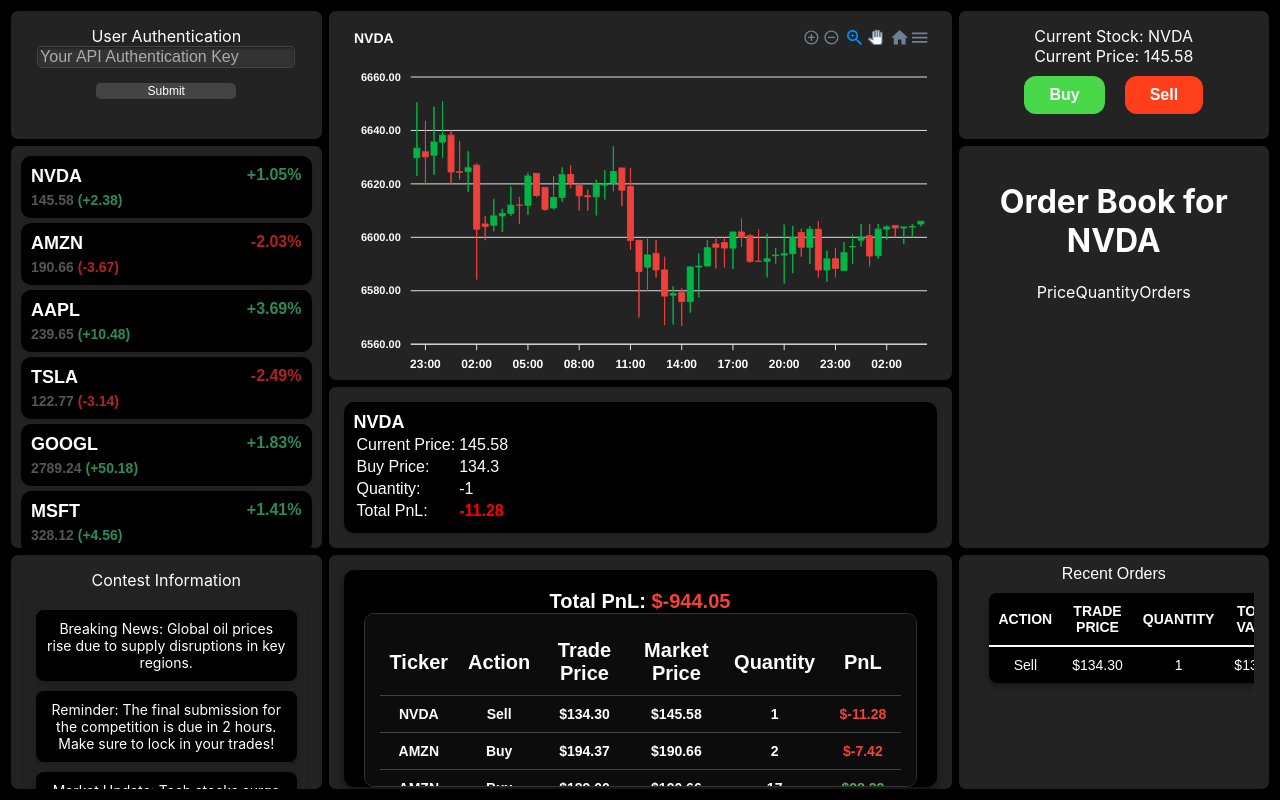
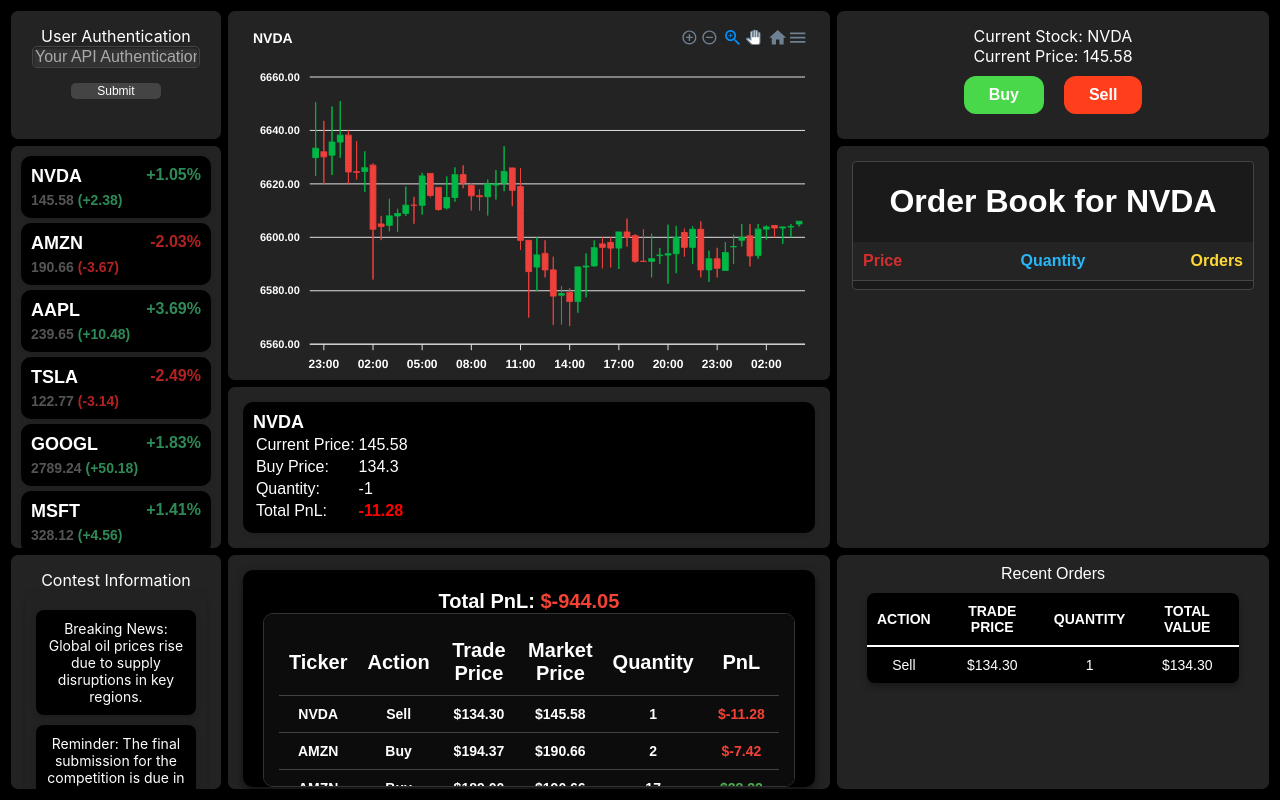
Before and after one commit to Nehal70/Trading-Competition, a React (Create React App) app: page / in a window 1280 px wide. Built offline with nearby package versions, Linux system fonts and the light colour scheme.

Commit message:
Update OrderBookWidgets.css

```diff
--- a/src/widgets/OrderBookWidgets.css
+++ b/src/widgets/OrderBookWidgets.css
@@ -1,31 +1,104 @@
-/* Header Row */
-.price-level-header {
+/* Container for the entire order book */
+.order-book-widget {
+  width: 400px;               /* adjust as needed */
+  margin: 0 auto;             /* center horizontally */
+  font-family: sans-serif;
+  background-color: #1a1a1a;
+  color: #ffffff;
+  border: 1px solid #444;
+  border-radius: 4px;
+  padding-bottom: 8px;
+}
+
+/* The single row that labels the columns (Price, Quantity, Orders) */
+.column-headers {
   display: flex;
   justify-content: space-between;
   align-items: center;
   padding: 10px;
   font-size: 16px;
   font-weight: bold;
-  background-color: #1a1a1a;
-  color: #ffffff;
+  background-color: #242424;
   border-bottom: 1px solid #444;
 }
 
-.price-level-header .header {
+/* Price header */
+.column-headers .price-header {
   flex: 1;
-  text-align: center;
+  text-align: left;
+  color: #d32f2f;       /* Red for Price header */
 }
 
-.price-level-header .price-header {
-  text-align: left;
-  color: #d32f2f; /* Red for Price */
+/* Quantity header */
+.column-headers .quantity-header {
+  flex: 1;
+  text-align: center;  /* center the quantity column, if desired */
+  color: #29b6f6;      /* Blue for Quantity header */
 }
 
-.price-level-header .buy-header {
-  color: #29b6f6; /* Blue for Buy */
+/* Orders header */
+.column-headers .orders-header {
+  flex: 1;
+  text-align: right;
+  color: #fdd835;       /* Yellow for Orders header */
 }
 
-.price-level-header .sell-header {
+/* Each row showing an order (bid or ask) */
+.price-level-widget {
+  display: flex;
+  justify-content: space-between;
+  align-items: center;
+  padding: 8px 10px;
+  font-size: 14px;
+  border-bottom: 1px solid #333;
+}
+
+/* Highlighted Bids (Buys) */
+.price-level-widget.bid {
+  background-color: rgba(41, 182, 246, 0.1); /* Soft blue */
+}
+
+/* Highlighted Asks (Sells) */
+.price-level-widget.ask {
+  background-color: rgba(211, 47, 47, 0.1); /* Soft red */
+}
+
+/* Price column within a row */
+.price-level-widget .price {
+  flex: 1;
+  text-align: left;
+  color: #d32f2f;       /* Red for Price data */
+}
+
+/* Quantity column within a row */
+.price-level-widget .quantity {
+  flex: 1;
+  text-align: center;  /* center the quantity column, if desired */
+  color: #29b6f6;       /* Blue for Quantity data */
+}
+
+/* Orders column within a row */
+.price-level-widget .orders {
+  flex: 1;
   text-align: right;
-  color: #f57c00; /* Orange for Sell */
+  color: #fdd835;       /* Yellow for Orders data */
 }
+
+/* Remove bottom border for the last row */
+.price-level-widget:last-child {
+  border-bottom: none;
+}
+
+/* Optional styling for the stock dropdown */
+.stock-selector {
+  width: 100%;
+  box-sizing: border-box;
+  padding: 6px;
+  margin: 10px 0;
+  background-color: #1a1a1a;
+  color: #ffffff;
+  border: 1px solid #444;
+  border-radius: 4px;
+  font-size: 14px;
+  cursor: pointer;
+}
```
